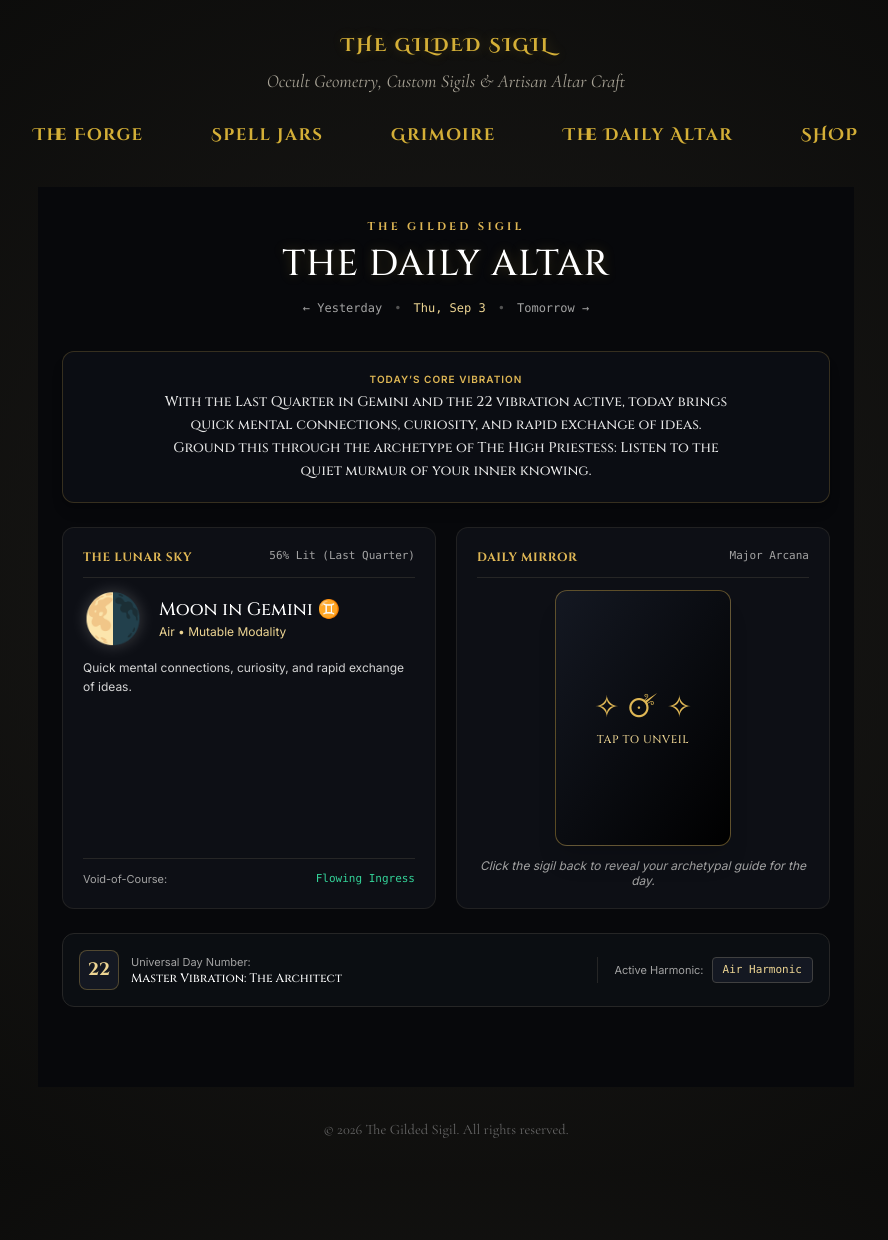
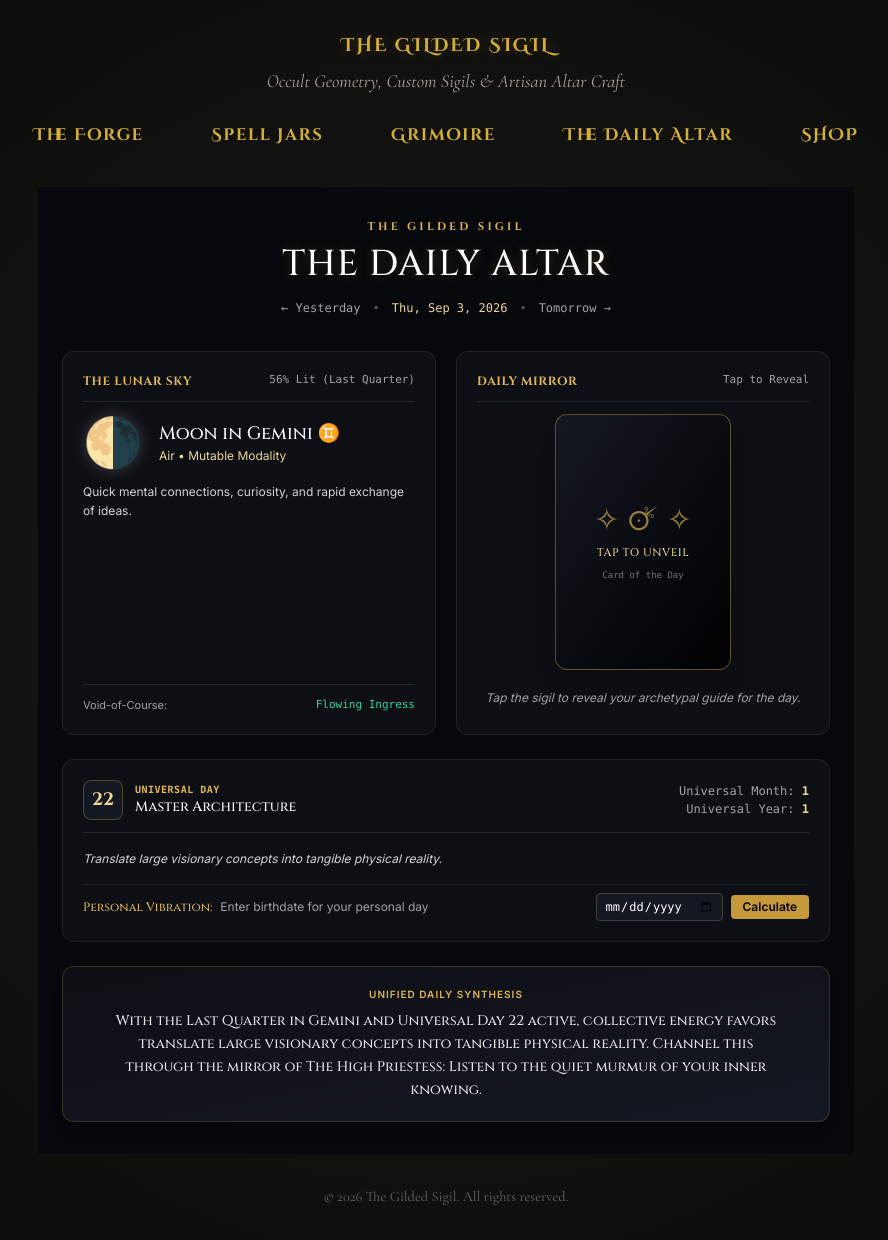
Before and after one commit to maf187/the-gilded-sigil, a Jekyll site: the page built from daily.html, in a window 1280 px wide. Shown: the whole page, without its empty margins (194-1082 px from the left). Built offline with Jekyll 4.4.1, drawn with Linux system fonts in a browser that asks for light colours; nearby versions of some CDN libraries; before the commit the page ends 1173 px from its top, so only the background shows below that.

Commit message:
Enhance daily.html with new styles and functionality

```diff
--- a/daily.html
+++ b/daily.html
@@ -34,18 +35,30 @@
 <style>
   @import url('https://fonts.googleapis.com/css2?family=Cinzel:wght@500;700&family=Inter:wght@300;400;500;600&display=swap');
 
+  /* 3D Flip Card Styles */
+  .card-perspective {
+    perspective: 1000px;
+  }
   .altar-card-inner {
+    position: relative;
+    width: 100%;
+    height: 100%;
     transition: transform 0.6s cubic-bezier(0.4, 0, 0.2, 1);
     transform-style: preserve-3d;
   }
-  .altar-card.is-flipped .altar-card-inner {
+  .altar-card-inner.flipped {
     transform: rotateY(180deg);
   }
-  .altar-face {
+  .card-front, .card-back {
+    position: absolute;
+    inset: 0;
+    width: 100%;
+    height: 100%;
     backface-visibility: hidden;
     -webkit-backface-visibility: hidden;
+    border-radius: 0.75rem;
   }
-  .altar-back {
+  .card-back {
     transform: rotateY(180deg);
   }
 </style>
@@ -53,12 +66,11 @@
 <div class="min-h-screen bg-[#07080b] text-[#dcdcdc] font-sans py-8 px-4 sm:px-6">
   <div class="max-w-3xl mx-auto space-y-6">
 
-    <!-- Top Minimalist Header -->
+    <!-- Header & Date Switcher -->
     <header class="text-center space-y-2">
       <p class="text-[11px] uppercase tracking-[0.3em] text-gilded-500 font-semibold font-serif">The Gilded Sigil</p>
       <h1 class="text-3xl sm:text-4xl font-serif text-white tracking-wide">The Daily Altar</h1>
 
-      <!-- Date Navigator -->
       <div class="inline-flex items-center gap-3 pt-2 text-xs font-mono">
         <button id="prev-day-btn" class="text-neutral-400 hover:text-gilded-300 transition">← Yesterday</button>
         <span class="text-neutral-600">•</span>
@@ -68,16 +80,10 @@
       </div>
     </header>
 
-    <!-- Daily Synthesis (Compact & Elegant) -->
-    <div class="bg-obsidian-900/90 rounded-xl p-5 border border-gilded-500/20 text-center shadow-lg">
-      <span class="text-[10px] uppercase tracking-widest text-gilded-500 font-semibold block mb-1">Today’s Core Vibration</span>
-      <p id="daily-synthesis-text" class="text-sm text-neutral-200 leading-relaxed font-serif max-w-xl mx-auto"></p>
-    </div>
-
-    <!-- Main Ritual Grid: The Sky (Left) & The Arcana (Right) -->
+    <!-- Main Stations: The Sky & The Arcana -->
     <div class="grid grid-cols-1 sm:grid-cols-2 gap-5">
 
-      <!-- 1. The Sky (Lunar Station) -->
+      <!-- Lunar Station -->
       <div class="bg-obsidian-900 rounded-xl p-5 border border-neutral-800/80 flex flex-col justify-between space-y-4">
         <div>
           <div class="flex items-center justify-between border-b border-neutral-800 pb-3">
@@ -102,61 +108,102 @@
         </div>
       </div>
 
-      <!-- 2. The Arcana (Tarot Card of the Day) -->
+      <!-- Arcana Station (Interactive 3D Card) -->
       <div class="bg-obsidian-900 rounded-xl p-5 border border-neutral-800/80 flex flex-col justify-between items-center text-center space-y-3">
         <div class="w-full flex items-center justify-between border-b border-neutral-800 pb-3">
           <span class="text-xs uppercase tracking-wider text-gilded-500 font-serif font-bold">Daily Mirror</span>
-          <span class="text-[11px] font-mono text-neutral-400">Major Arcana</span>
+          <span id="card-state-label" class="text-[11px] font-mono text-neutral-400">Tap to Reveal</span>
         </div>
 
-        <!-- Flip Card -->
-        <div class="w-44 h-64 cursor-pointer perspective-[1000px] my-1 select-none" id="altar-card">
-          <div class="altar-card-inner relative w-full h-full rounded-xl shadow-xl">
-            <!-- Back (Default) -->
-            <div class="altar-face absolute inset-0 bg-gradient-to-br from-obsidian-800 to-black rounded-xl border border-gilded-500/40 flex flex-col items-center justify-center p-3 text-center">
-              <div class="text-3xl text-gilded-500 mb-2">✧ 🜚 ✧</div>
+        <!-- Flip Container -->
+        <div class="w-44 h-64 card-perspective cursor-pointer select-none my-1" id="tarot-card-trigger">
+          <div class="altar-card-inner" id="tarot-card-inner">
+
+            <!-- Front / Sigil Backing (Default) -->
+            <div class="card-front bg-gradient-to-br from-obsidian-800 to-black border border-gilded-500/40 flex flex-col items-center justify-center p-3 shadow-xl">
+              <div class="text-3xl text-gilded-500 mb-2 animate-pulse">✧ 🜚 ✧</div>
               <span class="text-[11px] font-serif text-gilded-300 tracking-wider">TAP TO UNVEIL</span>
+              <span class="text-[9px] text-neutral-500 mt-2 font-mono">Card of the Day</span>
             </div>
-            <!-- Face (Revealed) -->
-            <div class="altar-face altar-back absolute inset-0 bg-[#0c0e14] rounded-xl border border-gilded-500/70 flex flex-col justify-between p-4 text-center">
+
+            <!-- Back / Revealed Card -->
+            <div class="card-back bg-[#0c0e14] border border-gilded-500/70 flex flex-col justify-between p-4 shadow-2xl">
               <span id="tarot-num" class="text-[10px] font-serif tracking-widest text-gilded-500"></span>
               <div>
-                <div id="tarot-glyph" class="text-4xl my-1"></div>
+                <div id="tarot-glyph" class="text-5xl my-1 filter drop-shadow-[0_0_10px_rgba(223,183,85,0.35)]"></div>
                 <h3 id="tarot-title" class="text-sm font-serif text-white font-bold"></h3>
               </div>
               <p id="tarot-essence" class="text-[10px] font-serif text-gilded-300 italic"></p>
             </div>
+
           </div>
         </div>
 
-        <p id="tarot-message" class="text-xs text-neutral-400 leading-tight italic">
-          Click the sigil back to reveal your archetypal guide for the day.
+        <p id="tarot-message" class="text-xs text-neutral-400 leading-tight italic min-h-[32px] flex items-center justify-center">
+          Tap the sigil to reveal your archetypal guide for the day.
         </p>
       </div>
 
     </div>
 
-    <!-- Sacred Numerology & Elemental Harmonic Strip -->
-    <div class="bg-obsidian-900/80 rounded-xl p-4 border border-neutral-800 flex flex-col sm:flex-row items-center justify-between gap-4 text-xs">
-      <!-- Numerology -->
-      <div class="flex items-center gap-3">
-        <div id="num-badge" class="w-10 h-10 rounded-lg bg-obsidian-800 border border-gilded-500/30 flex items-center justify-center font-serif text-lg text-gilded-300 font-bold">
-          -
+    <!-- Sacred Numerology Matrix -->
+    <div class="bg-obsidian-900 rounded-xl p-5 border border-neutral-800/80 space-y-4">
+
+      <!-- Top Numerology Summary Bar -->
+      <div class="flex flex-col sm:flex-row sm:items-center justify-between gap-3 border-b border-neutral-800 pb-3">
+        <div class="flex items-center gap-3">
+          <div id="u-day-badge" class="w-10 h-10 rounded-lg bg-obsidian-800 border border-gilded-500/30 flex items-center justify-center font-serif text-lg text-gilded-300 font-bold">
+            -
+          </div>
+          <div>
+            <div class="text-[10px] uppercase font-mono tracking-wider text-gilded-500 font-semibold">Universal Day</div>
+            <div id="u-day-title" class="text-sm font-serif text-white font-medium"></div>
+          </div>
         </div>
-        <div>
-          <span class="text-neutral-400 block text-[11px]">Universal Day Number:</span>
-          <span id="num-meaning" class="text-white font-serif font-medium"></span>
+
+        <!-- Universal Month & Year Context -->
+        <div class="text-left sm:text-right font-mono text-xs text-neutral-400 space-y-0.5">
+          <div>Universal Month: <span id="u-month-val" class="text-gilded-300 font-semibold"></span></div>
+          <div>Universal Year: <span id="u-year-val" class="text-gilded-300 font-semibold"></span></div>
         </div>
       </div>
 
-      <!-- Elemental Dominance -->
-      <div class="flex items-center gap-2 border-t sm:border-t-0 sm:border-l border-neutral-800 pt-3 sm:pt-0 sm:pl-4">
-        <span class="text-neutral-400 text-[11px]">Active Harmonic:</span>
-        <span id="elemental-pill" class="px-2.5 py-1 rounded bg-obsidian-800 border border-neutral-700 text-gilded-300 font-mono text-[11px]">
-          Calculating...
-        </span>
+      <!-- One-Line Universal Day Summary -->
+      <p id="u-day-summary" class="text-xs text-neutral-300 leading-relaxed italic"></p>
+
+      <!-- Personal Day Mini-Calculator -->
+      <div class="pt-2 border-t border-neutral-800/60">
+        <div class="flex flex-col sm:flex-row sm:items-center justify-between gap-3">
+          <div class="text-xs text-neutral-400 flex items-center gap-2">
+            <span class="text-gilded-500 font-serif">Personal Vibration:</span>
+            <span>Enter birthdate for your personal day</span>
+          </div>
+
+          <div class="flex items-center gap-2">
+            <input type="date" id="bday-input" class="bg-obsidian-800 border border-neutral-700 rounded px-2 py-1 text-xs text-white focus:outline-none focus:border-gilded-500 font-mono" />
+            <button id="calc-pday-btn" class="px-3 py-1 bg-gilded-600 hover:bg-gilded-500 text-black text-xs font-semibold rounded transition">
+              Calculate
+            </button>
+          </div>
+        </div>
+
+        <!-- One-Line Personal Day Summary -->
+        <div id="personal-day-result" class="mt-3 p-2.5 rounded-lg bg-obsidian-800/70 border border-neutral-700 text-xs hidden flex items-center justify-between">
+          <div>
+            <span class="text-gilded-300 font-semibold font-serif" id="p-day-title"></span>
+            <span class="text-neutral-300 ml-1.5" id="p-day-summary"></span>
+          </div>
+          <span id="p-year-badge" class="text-[10px] font-mono text-neutral-400 px-2 py-0.5 rounded bg-neutral-900 border border-neutral-800"></span>
+        </div>
       </div>
+
     </div>
+
+    <!-- Final Synthesis Anchor (Now at the Bottom) -->
+    <section class="bg-gradient-to-br from-obsidian-900 to-obsidian-800 rounded-xl p-5 border border-gilded-500/20 text-center shadow-lg space-y-2">
+      <span class="text-[10px] uppercase tracking-widest text-gilded-500 font-semibold block">Unified Daily Synthesis</span>
+      <p id="daily-synthesis-text" class="text-sm text-neutral-200 leading-relaxed font-serif max-w-2xl mx-auto"></p>
+    </section>
 
   </div>
 </div>
@@ -165,22 +212,17 @@
 (function() {
   let activeDate = new Date();
 
-  // --- High-Precision Ephemeris Calculator ---
+  // --- 1. HIGH-PRECISION LUNAR EPHEMERIS ---
   function getAstrologicalMoon(date) {
     const jd = (date.getTime() / 86400000) + 2440587.5;
     const T = (jd - 2451545.0) / 36525.0;
 
-    // Lunar Mean Longitude (L0)
     let L0 = 218.3164477 + 481267.88128 * T - 0.0015786 * T * T;
-    // Lunar Mean Anomaly (M)
     let M = 134.9633964 + 477198.8675055 * T + 0.0087414 * T * T;
-    // Solar Mean Anomaly (M')
     let Mprime = 357.5291092 + 35999.0502909 * T - 0.0001536 * T * T;
-    // Mean Elongation (D)
     let D = 297.8501921 + 445267.1114034 * T - 0.0018819 * T * T;
 
     const toRad = Math.PI / 180;
-    // Periodic terms for true ecliptic longitude (Meeus truncated)
     let lambda = L0
       + 6.288774 * Math.sin(M * toRad)
       + 1.274027 * Math.sin((2 * D - M) * toRad)
@@ -260,35 +300,57 @@
     return tarotCards[(seed * 9301 + 49297) % tarotCards.length];
   }
 
-  // --- Numerology ---
-  function getUniversalDay(date) {
-    const sum = date.getDate() + (date.getMonth() + 1) + date.getFullYear().toString().split('').reduce((a, b) => a + parseInt(b), 0);
-    function reduce(n) {
-      if (n === 11 || n === 22 || n === 33) return n;
-      while (n > 9) n = n.toString().split('').reduce((a, b) => a + parseInt(b), 0);
-      return n;
+  // --- 3. NUMEROLOGY DICTIONARY & REDUCER ---
+  const numDictionary = {
+    1: { title: "Initiation & Action", summary: "Plant new seeds and initiate fresh momentum with boldness." },
+    2: { title: "Receptivity & Harmony", summary: "Practice patience, sensitive partnership, and quiet listening." },
+    3: { title: "Creative Expression", summary: "Share your voice, indulge in artistic joy, and foster connection." },
+    4: { title: "Structure & Foundation", summary: "Ground down into methodical craft, discipline, and stable routine." },
+    5: { title: "Flow & Exploration", summary: "Embrace unexpected shifts and lean into adaptable curiosity." },
+    6: { title: "Nurturance & Sanctuary", summary: "Harmonize domestic spaces and tend carefully to close bonds." },
+    7: { title: "Introspection & Study", summary: "Turn inward for philosophical discernment, research, and stillness." },
+    8: { title: "Authority & Manifestation", summary: "Step into executive command and direct practical resources." },
+    9: { title: "Completion & Surrender", summary: "Tie up loose threads and gently release what has completed its cycle." },
+    11: { title: "Illuminated Epiphany", summary: "Stay attentive to sudden intuitive revelations and cosmic nudges." },
+    22: { title: "Master Architecture", summary: "Translate large visionary concepts into tangible physical reality." }
+  };
+
+  function reduceNum(n, allowMaster = true) {
+    if (allowMaster && (n === 11 || n === 22 || n === 33)) return n;
+    while (n > 9 && !(allowMaster && (n === 11 || n === 22 || n === 33))) {
+      n = n.toString().split('').reduce((a, b) => a + parseInt(b), 0);
     }
-    const meanings = {
-      1: "Initiation & Action", 2: "Receptivity & Harmony", 3: "Expression & Joy",
-      4: "Foundation & Craft", 5: "Adaptability & Flow", 6: "Nurturance & Balance",
-      7: "Introspection & Study", 8: "Authority & Manifestation", 9: "Completion & Wisdom",
-      11: "Master Vibration: Epiphany", 22: "Master Vibration: The Architect"
-    };
-    const num = reduce(sum);
-    return { num, meaning: meanings[num] || "Vibrational Shift" };
+    return n;
   }
 
-  // --- Render Function ---
+  function getUniversalNumerology(date) {
+    const y = date.getFullYear();
+    const m = date.getMonth() + 1;
+    const d = date.getDate();
+
+    const uYear = reduceNum(y.toString().split('').reduce((a, b) => a + parseInt(b), 0), false);
+    const uMonth = reduceNum(m + uYear, false);
+    const uDay = reduceNum(d + m + y.toString().split('').reduce((a, b) => a + parseInt(b), 0), true);
+
+    return {
+      uDay,
+      uMonth,
+      uYear,
+      dayData: numDictionary[uDay] || numDictionary[reduceNum(uDay, false)]
+    };
+  }
+
+  // --- 4. RENDER ENGINE ---
   function renderAltar() {
     document.getElementById('active-date-display').textContent = activeDate.toLocaleDateString('en-US', {
-      weekday: 'short', month: 'short', day: 'numeric'
+      weekday: 'short', month: 'short', day: 'numeric', year: 'numeric'
     });
 
     const lunar = getAstrologicalMoon(activeDate);
     const tarot = getDailyCard(activeDate);
-    const num = getUniversalDay(activeDate);
+    const num = getUniversalNumerology(activeDate);
 
-    // Lunar DOM
+    // Lunar Elements
     document.getElementById('moon-glyph').textContent = lunar.glyph;
     document.getElementById('moon-sign').textContent = `Moon in ${lunar.sign.name} ${lunar.sign.glyph}`;
     document.getElementById('moon-element-quality').textContent = `${lunar.sign.elem} • ${lunar.sign.quality} Modality`;
@@ -304,40 +366,79 @@
       voc.className = "font-mono text-emerald-400";
     }
 
-    // Numerology DOM
-    document.getElementById('num-badge').textContent = num.num;
-    document.getElementById('num-meaning').textContent = num.meaning;
+    // Numerology Elements
+    document.getElementById('u-day-badge').textContent = num.uDay;
+    document.getElementById('u-day-title').textContent = num.dayData.title;
+    document.getElementById('u-day-summary').textContent = num.dayData.summary;
+    document.getElementById('u-month-val').textContent = num.uMonth;
+    document.getElementById('u-year-val').textContent = num.uYear;
 
-    // Harmonic Badge
-    document.getElementById('elemental-pill').textContent = `${lunar.sign.elem} Harmonic`;
-
-    // Tarot DOM
+    // Tarot Data Setup
     document.getElementById('tarot-num').textContent = `ARCANA ${tarot.num}`;
     document.getElementById('tarot-glyph').textContent = tarot.glyph;
     document.getElementById('tarot-title').textContent = tarot.name;
     document.getElementById('tarot-essence').textContent = tarot.keywords;
 
-    // Reset card flip
-    const cardEl = document.getElementById('altar-card');
-    cardEl.classList.remove('is-flipped');
-    document.getElementById('tarot-message').textContent = "Click the sigil back to reveal your archetypal guide for the day.";
+    // Reset Card Flip State on Date Change
+    const cardInner = document.getElementById('tarot-card-inner');
+    cardInner.classList.remove('flipped');
+    document.getElementById('card-state-label').textContent = "Tap to Reveal";
+    document.getElementById('tarot-message').textContent = "Tap the sigil to reveal your archetypal guide for the day.";
 
-    // Unified Daily Synthesis
+    // Unified Daily Synthesis (At Bottom)
     document.getElementById('daily-synthesis-text').textContent =
-      `With the ${lunar.phaseName} in ${lunar.sign.name} and the ${num.num} vibration active, today brings ${lunar.sign.msg.toLowerCase()} Ground this through the archetype of ${tarot.name}: ${tarot.advice}`;
+      `With the ${lunar.phaseName} in ${lunar.sign.name} and Universal Day ${num.uDay} active, collective energy favors ${num.dayData.summary.toLowerCase()} Channel this through the mirror of ${tarot.name}: ${tarot.advice}`;
+
+    // Recalculate Personal Day if Birthday is already input
+    calculatePersonalDay();
   }
 
-  // Card Flip Interaction
-  const card = document.getElementById('altar-card');
-  card.addEventListener('click', () => {
-    card.classList.toggle('is-flipped');
+  // --- 5. INTERACTIVITY ---
+
+  // Tarot Flip
+  const cardTrigger = document.getElementById('tarot-card-trigger');
+  const cardInner = document.getElementById('tarot-card-inner');
+  cardTrigger.addEventListener('click', () => {
+    cardInner.classList.toggle('flipped');
+    const isFlipped = cardInner.classList.contains('flipped');
     const tarot = getDailyCard(activeDate);
-    if (card.classList.contains('is-flipped')) {
+
+    if (isFlipped) {
+      document.getElementById('card-state-label').textContent = "Revealed";
       document.getElementById('tarot-message').textContent = `${tarot.name}: ${tarot.advice}`;
     } else {
-      document.getElementById('tarot-message').textContent = "Click the sigil back to reveal your archetypal guide for the day.";
+      document.getElementById('card-state-label').textContent = "Tap to Reveal";
+      document.getElementById('tarot-message').textContent = "Tap the sigil to reveal your archetypal guide for the day.";
     }
   });
+
+  // Personal Day Calculator
+  function calculatePersonalDay() {
+    const bdayStr = document.getElementById('bday-input').value;
+    if (!bdayStr) return;
+
+    const parts = bdayStr.split('-');
+    const bMonth = parseInt(parts[1], 10);
+    const bDay = parseInt(parts[2], 10);
+
+    const curYear = activeDate.getFullYear();
+    const curYearReduced = reduceNum(curYear.toString().split('').reduce((a, b) => a + parseInt(b), 0), false);
+
+    // Personal Year = Birth Month + Birth Day + Current Calendar Year
+    const pYear = reduceNum(bMonth + bDay + curYearReduced, false);
+
+    // Personal Day = Personal Year + Current Month + Current Day
+    const pDay = reduceNum(pYear + (activeDate.getMonth() + 1) + activeDate.getDate(), true);
+    const pDayData = numDictionary[pDay] || numDictionary[reduceNum(pDay, false)];
+
+    const resultBox = document.getElementById('personal-day-result');
+    resultBox.classList.remove('hidden');
+    document.getElementById('p-day-title').textContent = `Personal Day ${pDay} (${pDayData.title}):`;
+    document.getElementById('p-day-summary').textContent = pDayData.summary;
+    document.getElementById('p-year-badge').textContent = `Personal Year ${pYear}`;
+  }
+
+  document.getElementById('calc-pday-btn').addEventListener('click', calculatePersonalDay);
 
   // Date Nav
   document.getElementById('prev-day-btn').addEventListener('click', () => {
```
Also changed, not shown: other parts of daily.html (+6 -6 lines).
